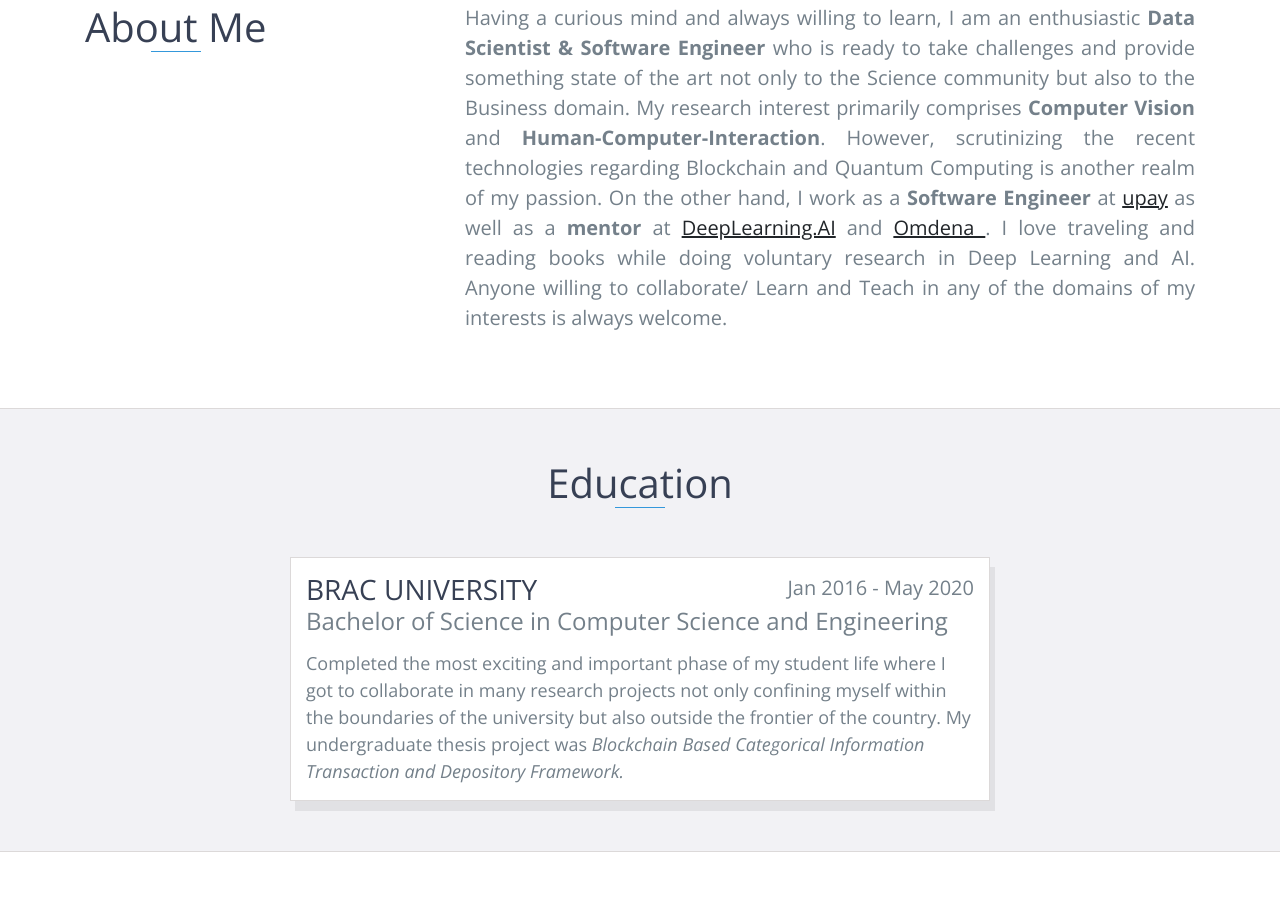
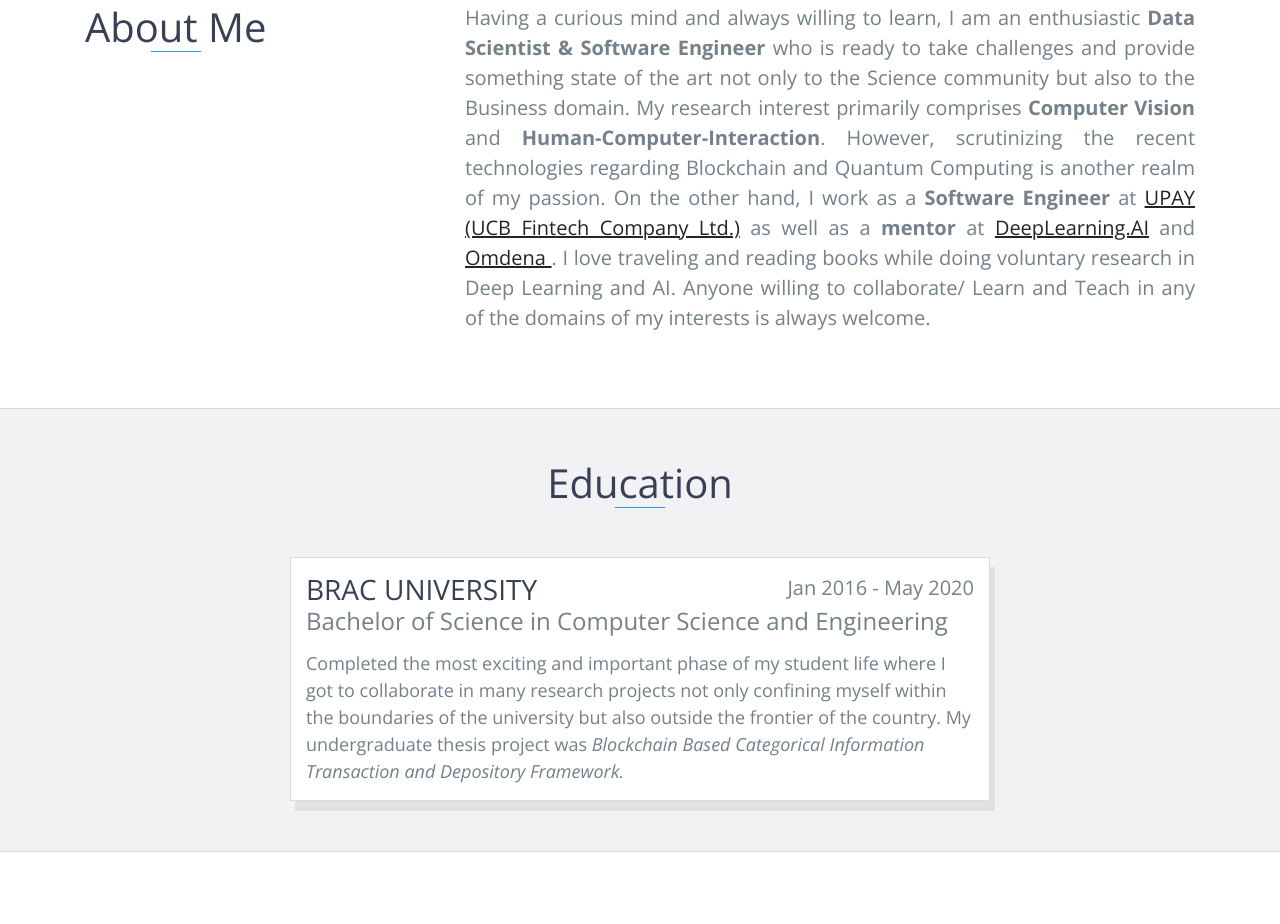
Before and after one commit to Takrim-Rahman-Albi/Takrim-Rahman-Albi.github.io, a website: page index.html in a window 1280 px wide. Shown: the part 872-1796 px from the top of the page. Drawn offline with nearby package versions, Linux system fonts and the light colour scheme.

Commit message:
fix: upay name

```diff
--- a/index.html
+++ b/index.html
@@ -170,7 +170,7 @@
 			challenges and provide something state of the art not only to the Science community but also to the Business domain.
                         My research interest primarily comprises <b> Computer Vision </b> and <b> Human-Computer-Interaction</b>. However,
                         scrutinizing the recent technologies regarding Blockchain and Quantum Computing is another realm of my passion.
-			On the other hand, I work as a <b>Software Engineer</b> at <a href="https://upaybd.com" target="_blank"> upay</a> as well as a <b>mentor</b>
+			On the other hand, I work as a <b>Software Engineer</b> at <a href="https://upaybd.com" target="_blank"> UPAY (UCB Fintech Company Ltd.)</a> as well as a <b>mentor</b>
             at <a href="https://deeplearning.ai" target="_blank"> DeepLearning.AI</a> and <a href="https://omdena.com" target="_blank"> Omdena </a>.
 			I love traveling and reading books while doing voluntary research in Deep Learning and AI. Anyone willing to collaborate/ Learn and Teach
 			in any of the domains of my interests is always welcome.
```
